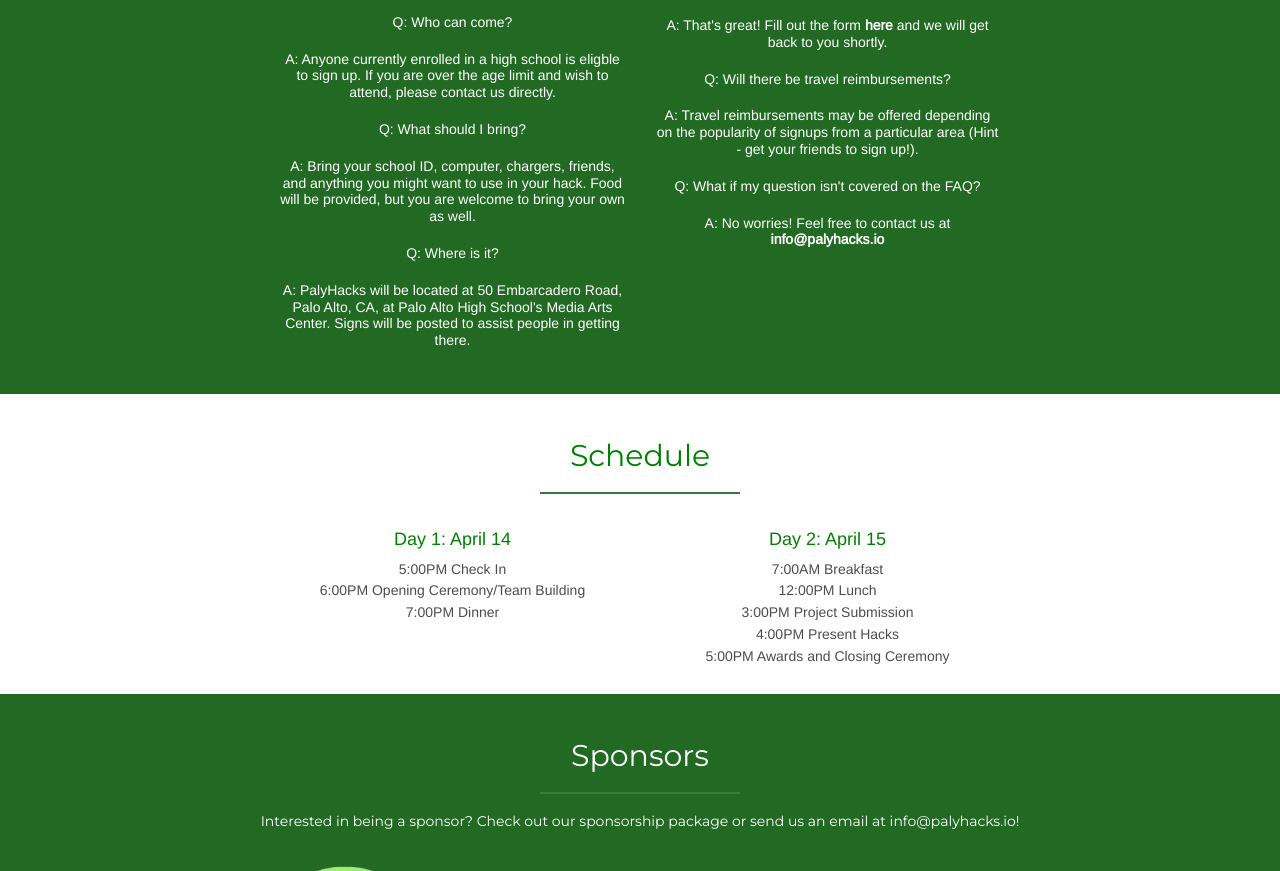
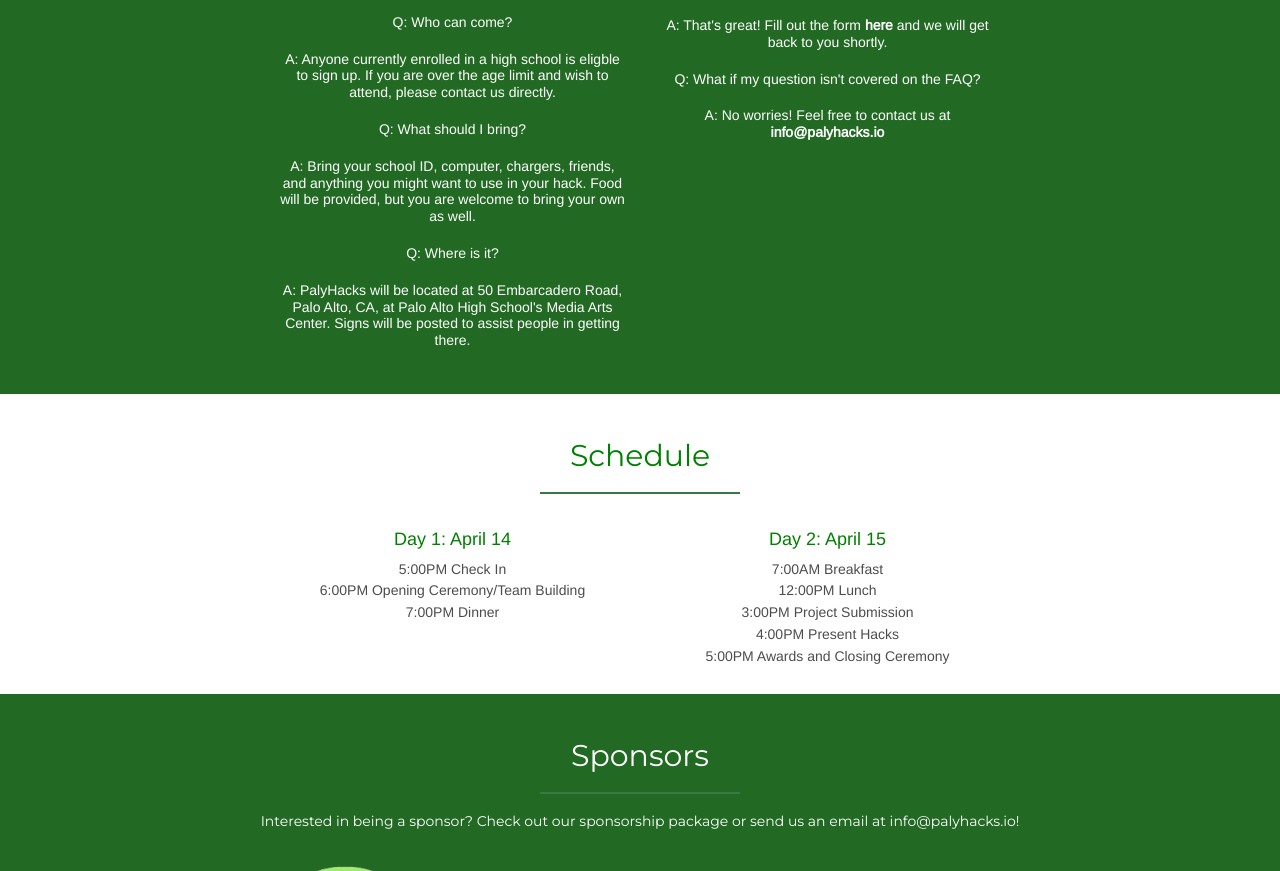
Before and after one commit to palyhacks/palyhacks-2018, a plain HTML site: page index.html in a window 1280 px wide. Shown: the part 1450-2321 px from the top of the page. Drawn offline with nearby package versions, Linux system fonts and the light colour scheme; a web font is replaced by a local one.

Commit message:
jk this is skethc

```diff
--- a/index.html
+++ b/index.html
@@ -166,9 +166,9 @@
 
                 <p class="text-muted">Q: What if I'm interested in mentoring?</p>
                 <p class="text-muted">A: That's great! Fill out the form <a class = "inline-link" href ="https://palyhacks.typeform.com/to/U00Sy1">here</a> and we will get back to you shortly.</p>
-
+<!--
                 <p class="text-muted">Q: Will there be travel reimbursements?</p>
-                <p class="text-muted">A: Travel reimbursements may be offered depending on the popularity of signups from a particular area (Hint - get your friends to sign up!).</p>
+                <p class="text-muted">A: Travel reimbursements may be offered depending on the popularity of signups from a particular area (Hint - get your friends to sign up!).</p> -->
 
                 <p class="text-muted">Q: What if my question isn't covered on the FAQ?</p>
                 <p class="text-muted">A: No worries! Feel free to contact us at <a href="mailto:info@palyhacks.io" class = "inline-link">info@palyhacks.io</a></p>
```
